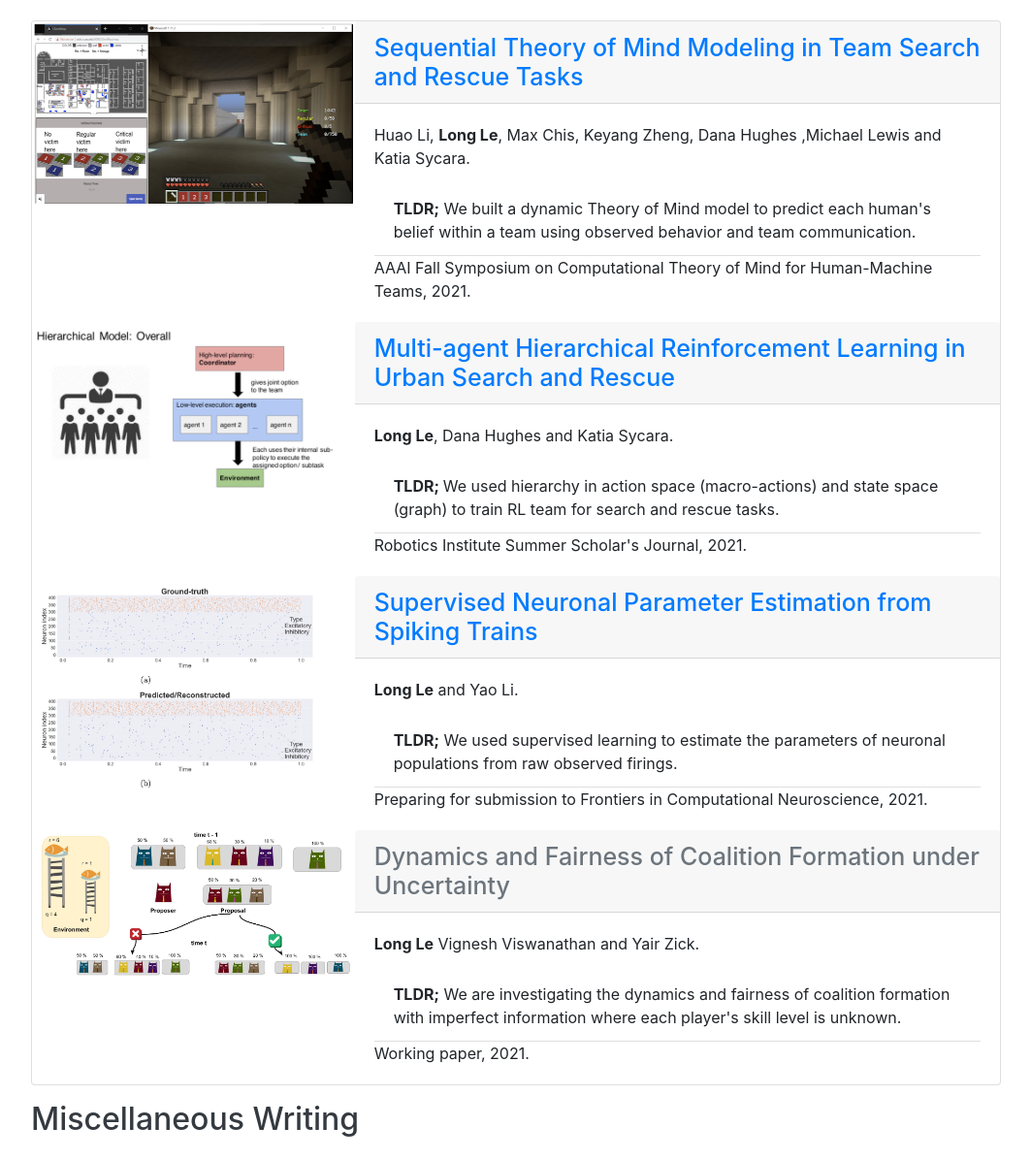
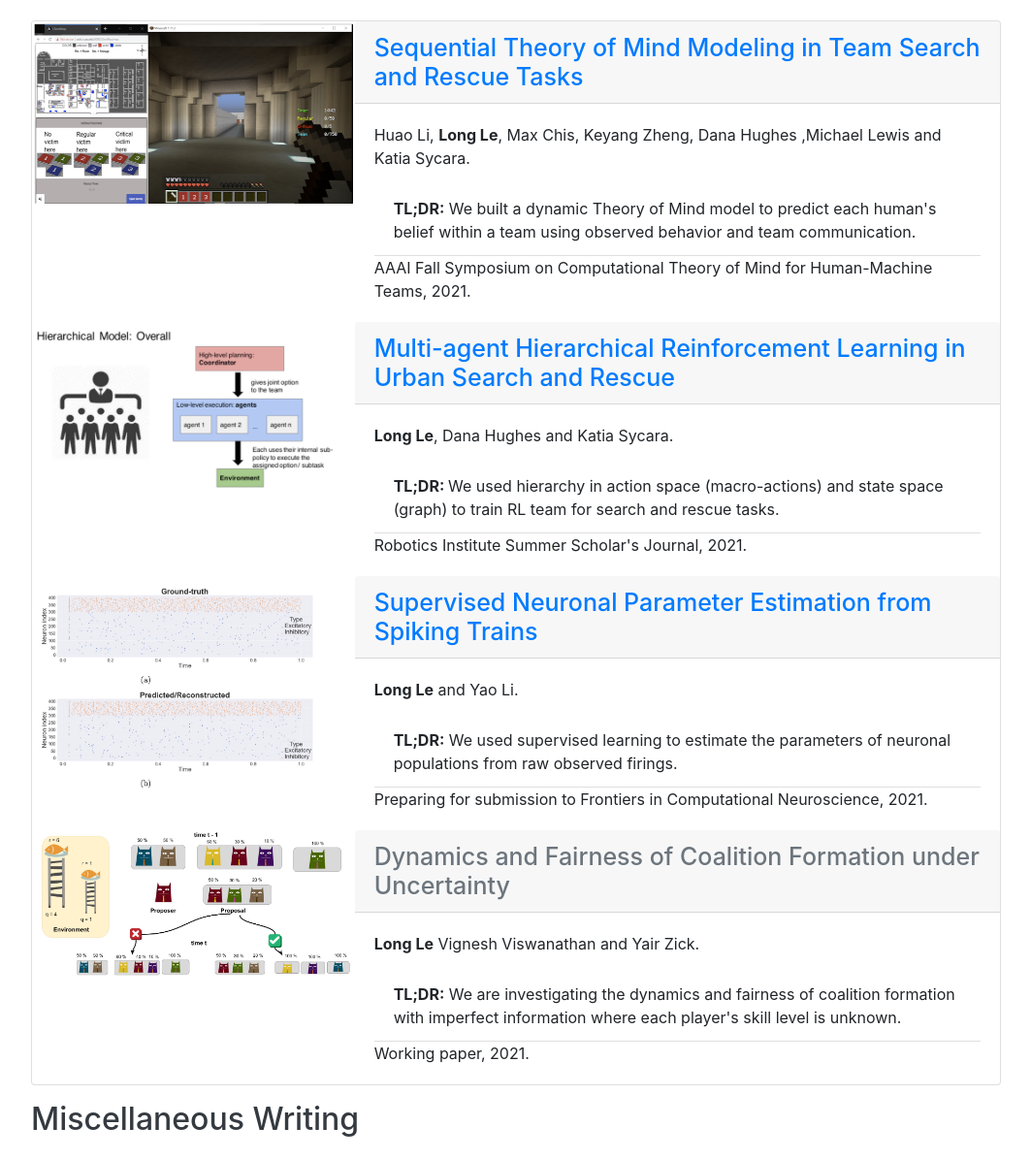
Before and after one commit to vlongle/vlongle.github.io, a plain HTML site: page index.html in a window 1280 px wide. Shown: the part 3072-4267 px from the top of the page at 97% size, without its empty margins (53-1116 px from the left). Drawn offline with nearby package versions, Linux system fonts and the light colour scheme.

Commit message:
fix typo

```diff
--- a/pub.html
+++ b/pub.html
@@ -14,7 +14,7 @@
                     ,Michael Lewis and Katia Sycara.</p>
                 <ul class="list-group list-group-flush">
                     <li class="list-group-item">
-                        <strong>TLDR;</strong> We built a dynamic Theory of Mind model to predict each human's belief
+                        <strong> TL;DR:</strong> We built a dynamic Theory of Mind model to predict each human's belief
                         within a team using observed behavior and team communication.
                 </ul>
                 <p class="card-text">AAAI Fall Symposium on Computational Theory of Mind for Human-Machine Teams, 2021.
@@ -39,7 +39,7 @@
                     and Katia Sycara.</p>
                 <ul class="list-group list-group-flush">
                     <li class="list-group-item">
-                        <strong>TLDR; </strong> We used hierarchy in action space (macro-actions) and state space
+                        <strong> TL;DR: </strong> We used hierarchy in action space (macro-actions) and state space
                         (graph)
                         to
                         train RL team for search and rescue tasks.
@@ -66,7 +66,7 @@
                     and Yao Li.</p>
                 <ul class="list-group list-group-flush">
                     <li class="list-group-item">
-                        <strong>TLDR;</strong> We used supervised learning to estimate the parameters of neuronal
+                        <strong>TL;DR:</strong> We used supervised learning to estimate the parameters of neuronal
                         populations from raw observed firings.
                 </ul>
                 <p class="card-text">Preparing for submission to Frontiers in Computational Neuroscience, 2021.
@@ -89,7 +89,7 @@
                 </p>
                 <ul class="list-group list-group-flush">
                     <li class="list-group-item">
-                        <strong>TLDR;</strong> We are investigating the dynamics and fairness of coalition formation
+                        <strong> TL;DR:</strong> We are investigating the dynamics and fairness of coalition formation
                         with imperfect information where each player's skill level is unknown.
                 </ul>
                 <p class="card-text">Working paper, 2021.
```
